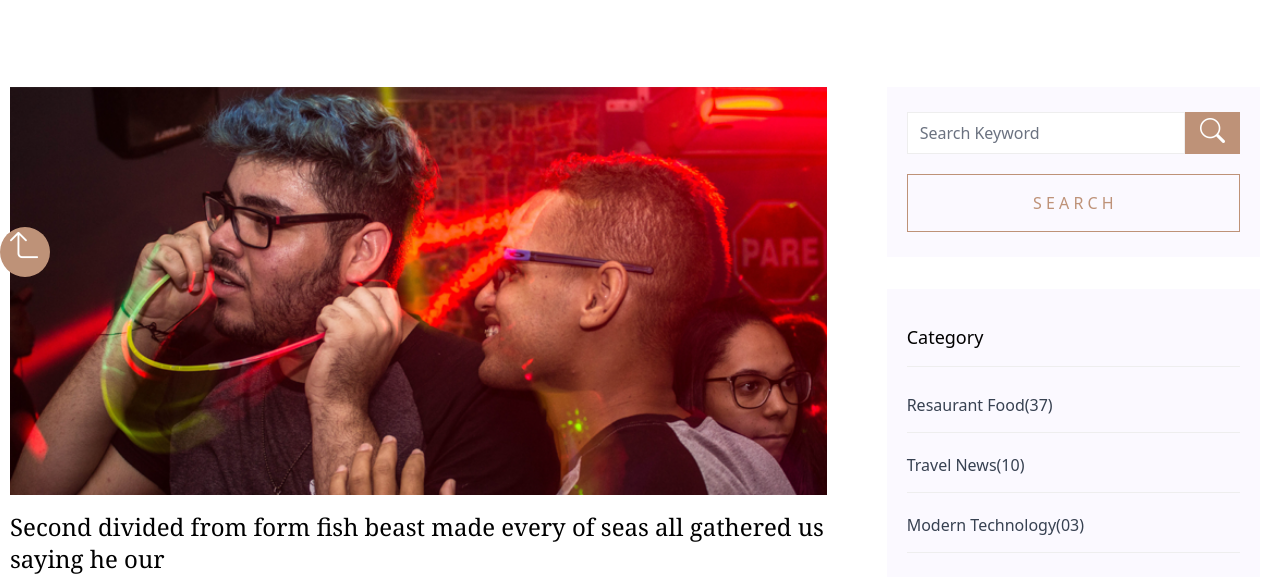
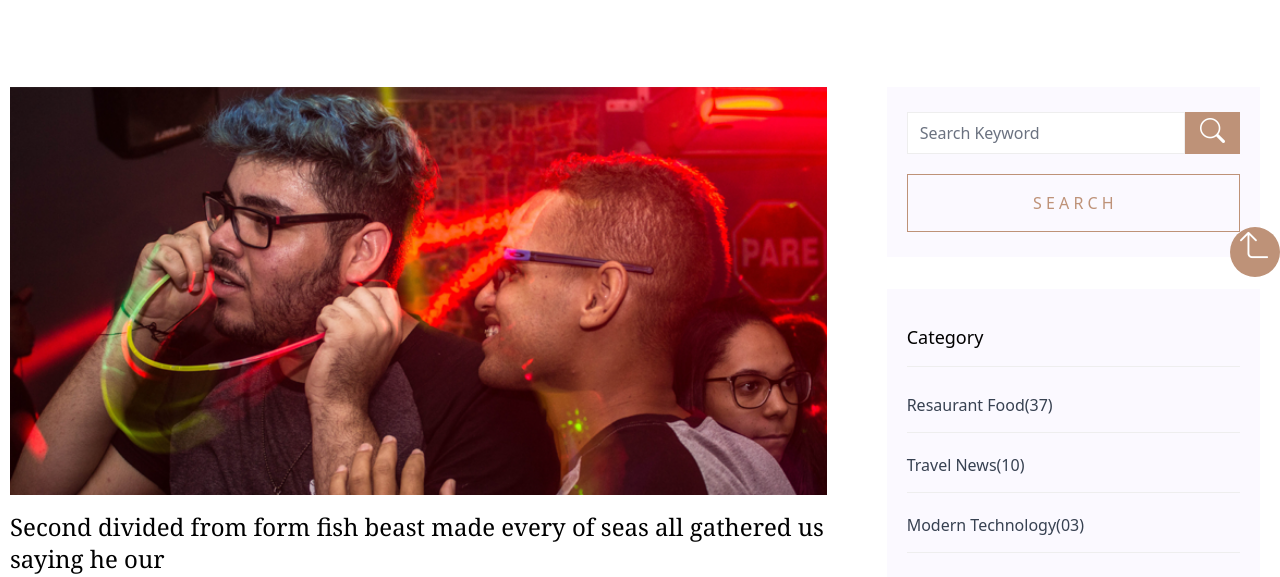
Before and after one commit to chidubem55/blog, a website: page index.html in a window 1280 px wide. Shown: the part 523-1100 px from the top of the page. Drawn offline with nearby package versions, Linux system fonts and the light colour scheme.

Commit message:
second commit

```diff
--- a/index.html
+++ b/index.html
@@ -375,7 +375,7 @@
 
 </div>
 
-<a class=" sticky flex justify-center right-0 bottom-0 bg-[#be9278] text-white four w-[50px] font-bold h-[50px] text-3xl rounded-[30px]" href=""><i class="bi bi-arrow-90deg-up"></i></a>
+<a class="  fixed flex justify-center right-0 bottom-0 bg-[#be9278] text-white four w-[50px] font-bold h-[50px] text-3xl rounded-[30px]" href=""><i class="bi bi-arrow-90deg-up"></i></a>
 
 
 
```
Also changed, not shown: src/output.css.
